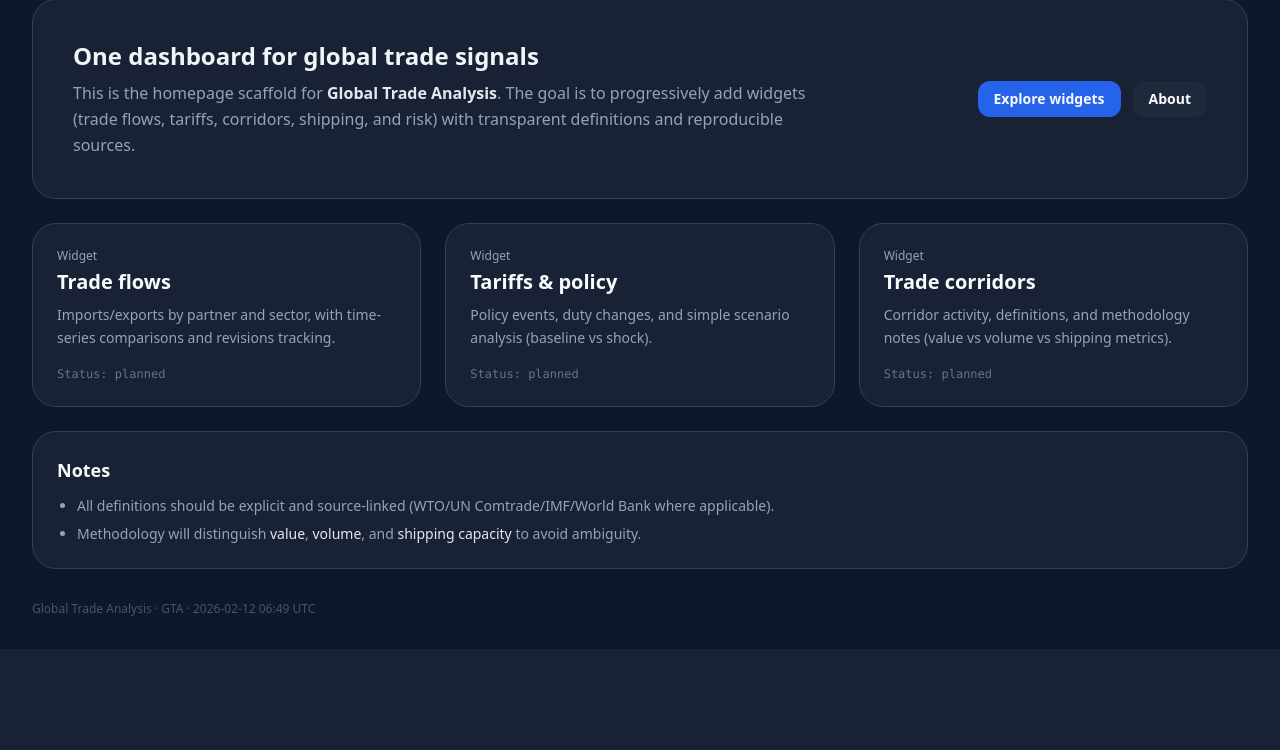
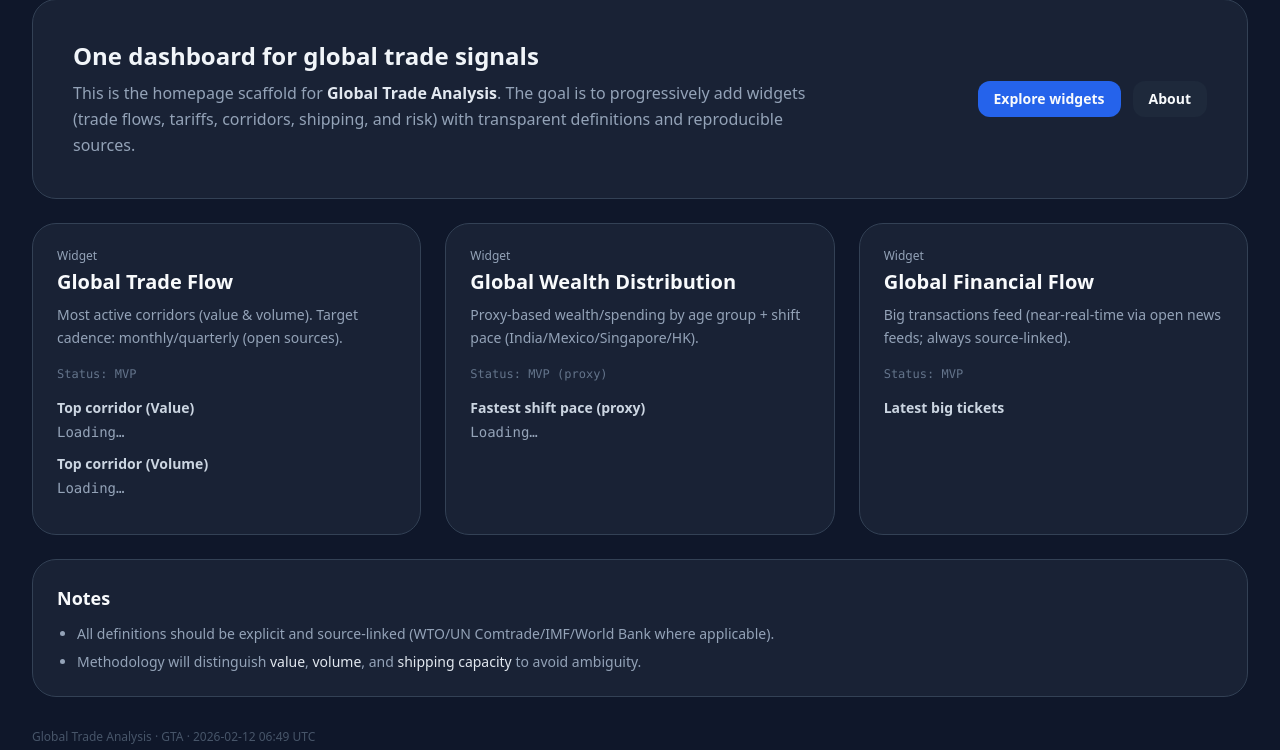
Before and after one commit to linguiben/global-trade-analysis, a FastAPI app: page / in a window 1280 px wide. Shown: the part 153-903 px from the top of the page. Before the commit the page ends 769 px from the top, so only its background shows below. Run offline with FastAPI, Linux system fonts and the light colour scheme; data comes from the database, SQL or seed files in the repository; some libraries are stand-ins or nearby versions.

Commit message:
Add MVP widget APIs and render widgets on dashboard

```diff
--- a/app/web/templates/dashboard.html
+++ b/app/web/templates/dashboard.html
@@ -51,25 +51,107 @@
     <section id="widgets" class="grid grid-cols-1 lg:grid-cols-3 gap-6">
       <div class="card rounded-3xl p-6 transition-all hover:border-blue-500/50">
         <div class="text-xs text-slate-400">Widget</div>
-        <div class="mt-1 text-xl font-bold">Trade flows</div>
-        <p class="mt-2 text-sm text-slate-400 leading-relaxed">Imports/exports by partner and sector, with time-series comparisons and revisions tracking.</p>
-        <div class="mt-4 text-xs text-slate-500 font-mono">Status: planned</div>
+        <div class="mt-1 text-xl font-bold">Global Trade Flow</div>
+        <p class="mt-2 text-sm text-slate-400 leading-relaxed">Most active corridors (value & volume). Target cadence: monthly/quarterly (open sources).</p>
+        <div class="mt-4 text-xs text-slate-500 font-mono">Status: MVP</div>
+        <div class="mt-4 text-sm">
+          <div class="text-slate-300 font-semibold">Top corridor (Value)</div>
+          <div id="trade_value_top" class="text-slate-400 text-sm mt-1 font-mono">Loading…</div>
+          <div class="text-slate-300 font-semibold mt-3">Top corridor (Volume)</div>
+          <div id="trade_volume_top" class="text-slate-400 text-sm mt-1 font-mono">Loading…</div>
+          <div id="trade_source" class="text-xs text-slate-500 mt-3 font-mono"></div>
+        </div>
       </div>
 
       <div class="card rounded-3xl p-6 transition-all hover:border-emerald-500/50">
         <div class="text-xs text-slate-400">Widget</div>
-        <div class="mt-1 text-xl font-bold">Tariffs & policy</div>
-        <p class="mt-2 text-sm text-slate-400 leading-relaxed">Policy events, duty changes, and simple scenario analysis (baseline vs shock).</p>
-        <div class="mt-4 text-xs text-slate-500 font-mono">Status: planned</div>
+        <div class="mt-1 text-xl font-bold">Global Wealth Distribution</div>
+        <p class="mt-2 text-sm text-slate-400 leading-relaxed">Proxy-based wealth/spending by age group + shift pace (India/Mexico/Singapore/HK).</p>
+        <div class="mt-4 text-xs text-slate-500 font-mono">Status: MVP (proxy)</div>
+        <div class="mt-4 text-sm">
+          <div class="text-slate-300 font-semibold">Fastest shift pace (proxy)</div>
+          <div id="wealth_fastest" class="text-slate-400 text-sm mt-1 font-mono">Loading…</div>
+          <div id="wealth_source" class="text-xs text-slate-500 mt-3 font-mono"></div>
+        </div>
       </div>
 
       <div class="card rounded-3xl p-6 transition-all hover:border-fuchsia-500/50">
         <div class="text-xs text-slate-400">Widget</div>
-        <div class="mt-1 text-xl font-bold">Trade corridors</div>
-        <p class="mt-2 text-sm text-slate-400 leading-relaxed">Corridor activity, definitions, and methodology notes (value vs volume vs shipping metrics).</p>
-        <div class="mt-4 text-xs text-slate-500 font-mono">Status: planned</div>
+        <div class="mt-1 text-xl font-bold">Global Financial Flow</div>
+        <p class="mt-2 text-sm text-slate-400 leading-relaxed">Big transactions feed (near-real-time via open news feeds; always source-linked).</p>
+        <div class="mt-4 text-xs text-slate-500 font-mono">Status: MVP</div>
+        <div class="mt-4 text-sm">
+          <div class="text-slate-300 font-semibold">Latest big tickets</div>
+          <ul id="finance_list" class="mt-2 space-y-2 text-slate-400 text-sm"></ul>
+          <div id="finance_source" class="text-xs text-slate-500 mt-3 font-mono"></div>
+        </div>
       </div>
     </section>
+
+    <script>
+      const BASE = "{{ base }}";
+
+      function fmtUSD(n) {
+        if (n == null) return "—";
+        const abs = Math.abs(n);
+        if (abs >= 1e12) return (n/1e12).toFixed(2) + "T";
+        if (abs >= 1e9) return (n/1e9).toFixed(2) + "B";
+        if (abs >= 1e6) return (n/1e6).toFixed(2) + "M";
+        return String(n);
+      }
+
+      function fmtKG(n) {
+        if (n == null) return "—";
+        const abs = Math.abs(n);
+        if (abs >= 1e12) return (n/1e12).toFixed(2) + "T kg";
+        if (abs >= 1e9) return (n/1e9).toFixed(2) + "B kg";
+        if (abs >= 1e6) return (n/1e6).toFixed(2) + "M kg";
+        return n + " kg";
+      }
+
+      async function loadTrade() {
+        const res = await fetch(`${BASE}/api/trade/corridors`);
+        const data = await res.json();
+        const v = (data.value_usd_top || [])[0];
+        const vol = (data.volume_top || [])[0];
+        document.getElementById('trade_value_top').textContent = v ? `${v.origin} → ${v.dest} · $${fmtUSD(v.value_usd)}` : '—';
+        document.getElementById('trade_volume_top').textContent = vol ? `${vol.origin} → ${vol.dest} · ${fmtKG(vol.volume_kg)}` : '—';
+        document.getElementById('trade_source').textContent = `Source: ${data.source} · Updated: ${data.updated_at}`;
+      }
+
+      async function loadWealth() {
+        const res = await fetch(`${BASE}/api/wealth/proxy`);
+        const data = await res.json();
+        const pace = data.shift_pace_proxy || {};
+        let best = null;
+        for (const [k, v] of Object.entries(pace)) {
+          if (best == null || v > best.v) best = {k, v};
+        }
+        document.getElementById('wealth_fastest').textContent = best ? `${best.k} · +${best.v}% (proxy)` : '—';
+        document.getElementById('wealth_source').textContent = `Source: ${data.source} · Updated: ${data.updated_at}`;
+      }
+
+      async function loadFinance() {
+        const res = await fetch(`${BASE}/api/finance/big-transactions`);
+        const data = await res.json();
+        const ul = document.getElementById('finance_list');
+        ul.innerHTML = '';
+        for (const t of (data.transactions || []).slice(0, 5)) {
+          const li = document.createElement('li');
+          const a = document.createElement('a');
+          a.href = t.link;
+          a.target = '_blank';
+          a.rel = 'noopener noreferrer';
+          a.className = 'hover:text-fuchsia-300';
+          a.textContent = `${t.date} · ${t.type} · $${fmtUSD(t.value_usd)} · ${t.headline}`;
+          li.appendChild(a);
+          ul.appendChild(li);
+        }
+        document.getElementById('finance_source').textContent = `Source: ${data.source} · Updated: ${data.updated_at}`;
+      }
+
+      Promise.allSettled([loadTrade(), loadWealth(), loadFinance()]).catch(() => {});
+    </script>
 
     <section id="about" class="mt-6 card rounded-3xl p-6">
       <h3 class="text-lg font-bold">Notes</h3>
```
Also changed, not shown: app/web/routes.py (+20 -0 lines), app/web/widget_data.py (added, +90 -0 lines).
